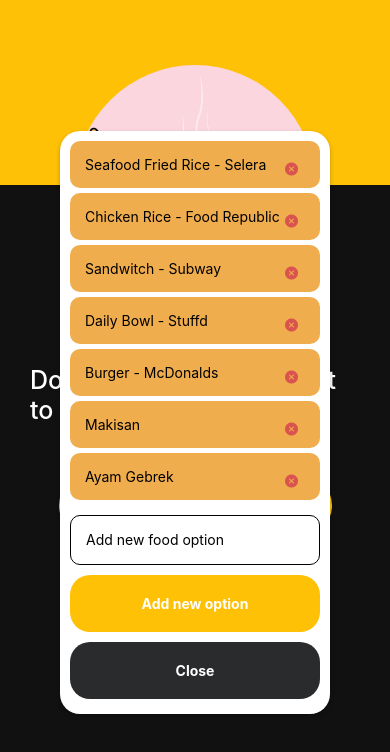
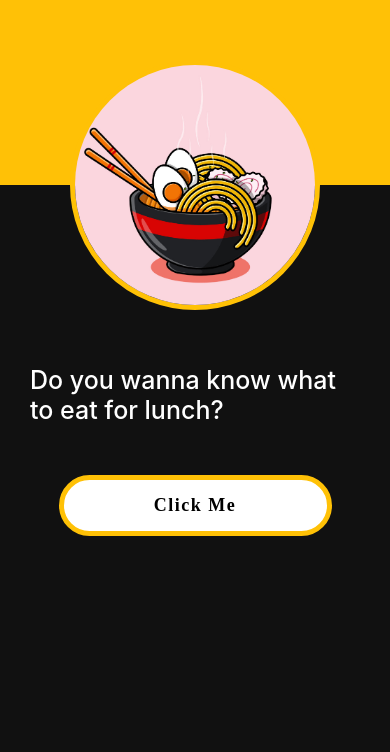
Before and after one commit to saadixl/What2Eat, a React Native app: screen / in a window 390 px wide. Shown: the top 752 px of the page. Built offline with nearby package versions, Linux system fonts and the light colour scheme.

Commit message:
Implement delete functionality

```diff
--- a/App.tsx
+++ b/App.tsx
@@ -25,9 +25,8 @@
 
 export default function App() {
   const [randomFood, setRandomFood] = useState('Do you wanna know what to eat for lunch?');
-  const [modalVisible, setModalVisible] = useState(true);
+  const [modalVisible, setModalVisible] = useState(false);
   const [foodMap, setFoodMap] = useState(initialFoodMap);
-  console.log("root foodMap", foodMap);
   return (
     <View style={styles.container}>
 
--- a/components/FoodOption.tsx
+++ b/components/FoodOption.tsx
@@ -3,10 +3,13 @@
 import { Ionicons } from '@expo/vector-icons';
 
 export default function FoodOption(props : any) {
+    const { option, deleteOption } = props;
     return (
         <View style={styles.wrapper}>
             <Text style={styles.optionText}>
-                {props.children} <Ionicons style={styles.icon} name="md-close-circle" size={16} color="#d9534f" />
+                {props.children} <Ionicons onPress={() => {
+                    deleteOption(option);
+                }} style={styles.icon} name="md-close-circle" size={16} color="#d9534f" />
             </Text>
         </View>
     );
--- a/components/SettingsModal.tsx
+++ b/components/SettingsModal.tsx
@@ -2,9 +2,9 @@
 import { Modal, Text, TextInput, View, Pressable, StyleSheet } from 'react-native';
 import FoodOption from './FoodOption';
 
-function renderFoodOptions(foodMap : any) {
+function renderFoodOptions(foodMap : any, deleteOption : any) {
     return Object.keys(foodMap).map((option: string, i: number) => {
-        return <FoodOption key={i}>
+        return <FoodOption deleteOption={deleteOption} option={option} key={i}>
             {option}
         </FoodOption>;
     });
@@ -24,7 +24,14 @@
         }}>
             <View style={styles.centeredView}>
                 <View style={styles.modalView}>
-                    {renderFoodOptions(foodMap)}
+                    {renderFoodOptions(foodMap, (option : string) => {
+                      delete foodMap[option];
+                      const updatedFoodMap = {
+                        ...foodMap
+                      };
+                      setFoodMap(updatedFoodMap);
+                      props.setFoodMap(updatedFoodMap);
+                    })}
                     <TextInput
                       onChangeText={onChangeText}
                       value={text}
@@ -39,6 +46,7 @@
                         };
                         setFoodMap(updatedFoodMap);
                         props.setFoodMap(updatedFoodMap);
+                        onChangeText('');
                       }}
                     >
                     <Text style={styles.textStyle}>Add new option</Text>
```
